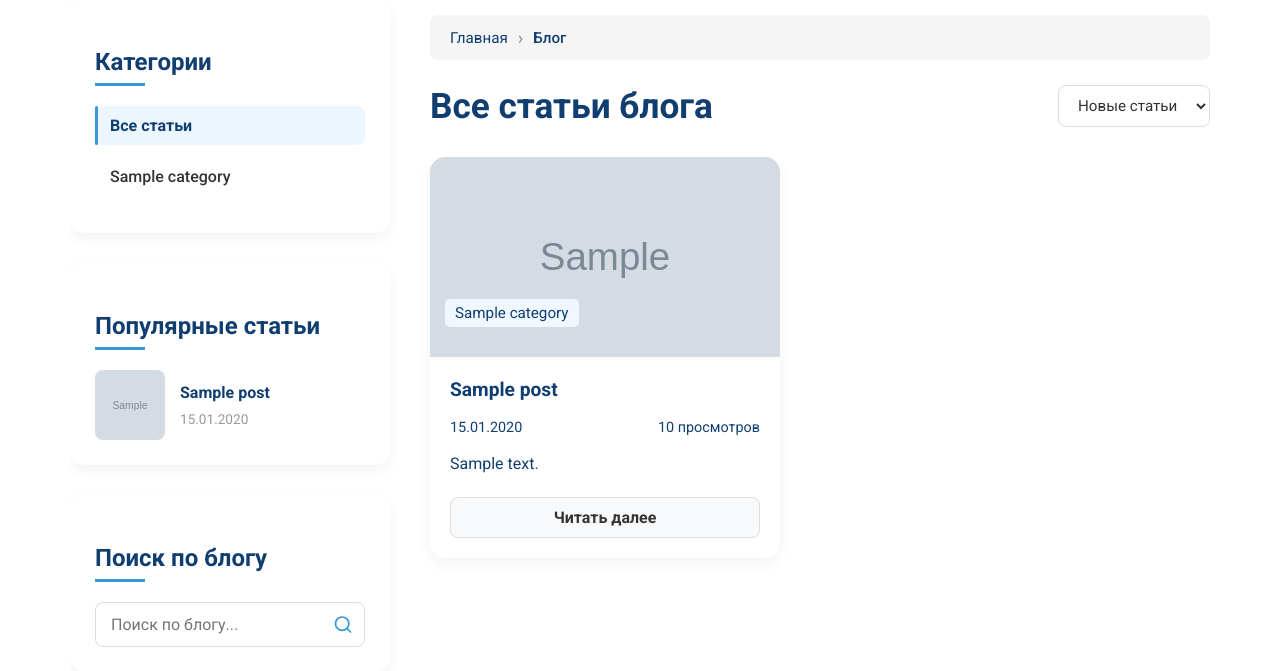
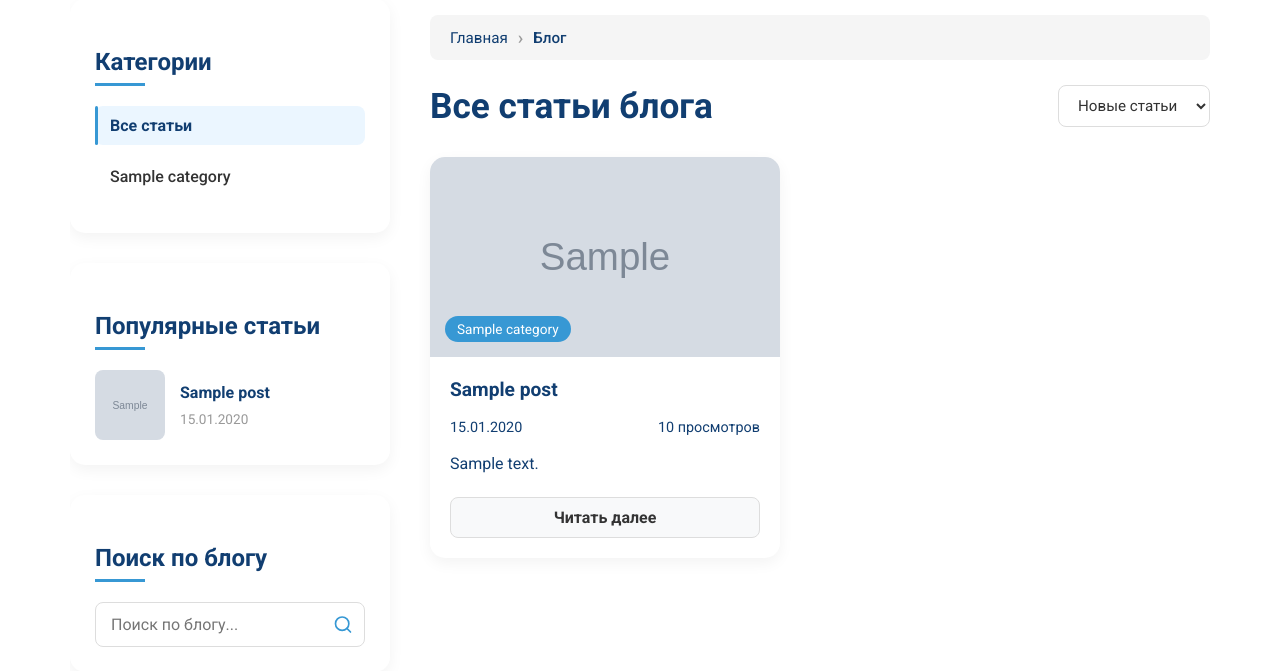
Before and after one commit to homyag/ntdlsite, a Django app: page /blog/ in a window 1280 px wide. Shown: the part 501-1172 px from the top of the page. Run offline with Django 5.2, Linux system fonts and the light colour scheme; data comes from the database, SQL or seed files in the repository; tables that the repository leaves empty hold one stand-in row (values such as "Sample post"); grey boxes marked "Sample" are stand-in pictures; parts of the project's set-up code (start-up, migrations or seed data) failed here and were passed over; some libraries are stand-ins or nearby versions.

Commit message:
fix: верстка блога

```diff
--- a/blog/static/css/blog.css
+++ b/blog/static/css/blog.css
@@ -828,8 +828,7 @@
     margin-bottom: 15px;
 }
 
-.product-city,
-.post-category {
+.product-city {
     margin-bottom: 15px;
     padding: 5px 10px;
     background-color: #f0f7ff;
```
